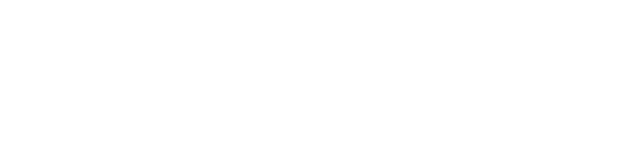
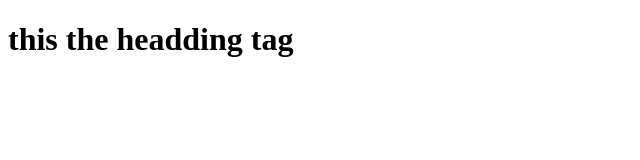
Before and after one commit to Shanto8070/wepdeveloper-portfolio, a plain HTML site: page index.html in a window 1280 px wide. Shown: the whole page, without its empty margins (0-640 px from the left). Drawn offline with Linux system fonts and the light colour scheme.

Commit message:
created the h1 tag

```diff
--- a/index.html
+++ b/index.html
@@ -7,6 +7,7 @@
 </head>
 <body>
     <header>
+        <h1>this the headding tag</h1>
 
     </header>
     <main>
```
